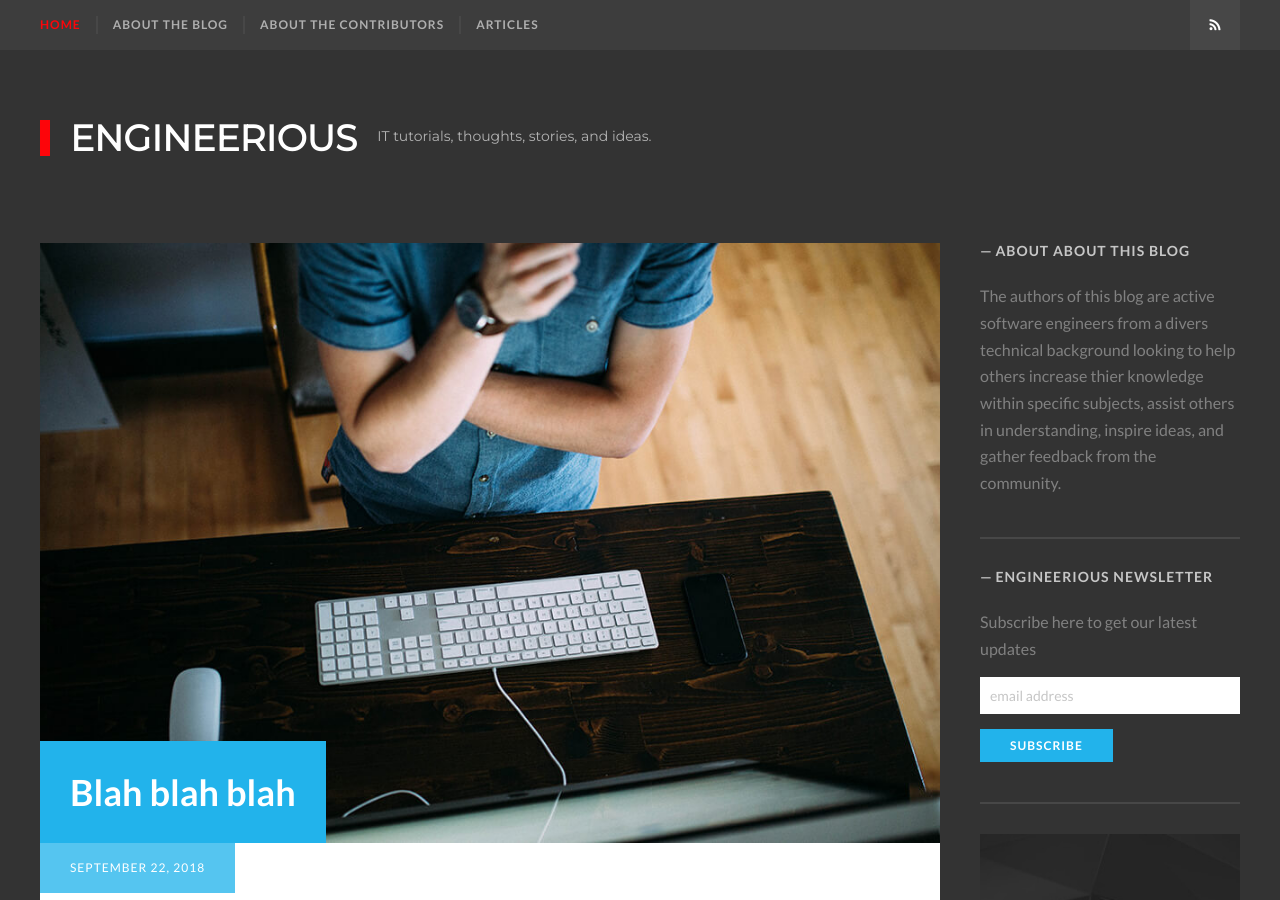
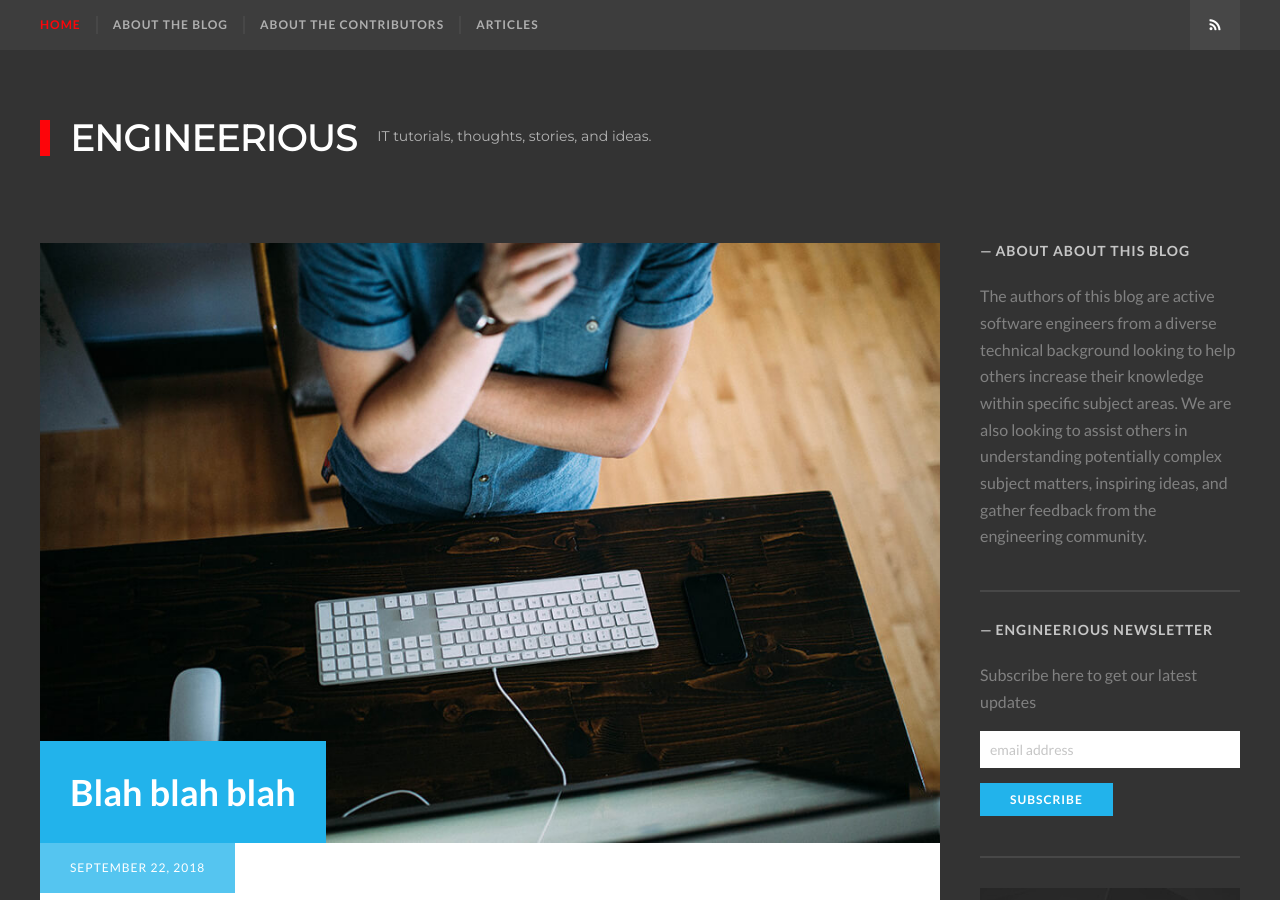
Before and after one commit to ArthurMiller/engineerious, a Jekyll site: the page built from index.html, in a window 1280 px wide and 900 px high. Built offline with Jekyll 4.4.1, drawn with Linux system fonts in a browser that asks for light colours; some web fonts are replaced; the list of posts is cut into pages by our own code.

Commit message:
Blog look and feel

```diff
--- a/_config.yml
+++ b/_config.yml
@@ -39,7 +39,7 @@ disqus:
 
 # Author information - author info at the bottom of the post
 author_name: "About this blog"
-author_bio: "The authors of this blog are active software engineers from a divers technical background looking to help others increase thier knowledge within specific subjects, assist others in understanding, inspire ideas, and gather feedback from the community."
+author_bio: "The authors of this blog are active software engineers from a diverse technical background looking to help others increase their knowledge within specific subject areas. We are also looking to assist others in understanding potentially complex subject matters, inspiring ideas, and gather feedback from the engineering community."
 author_url:  "http://engineerious.com"
 author_location: "Arizona"
 author_image: /images/authorimage.png
```
Also changed, not shown: favicon.ico.
